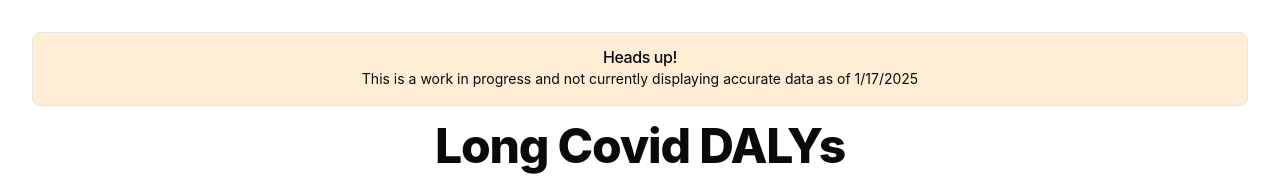
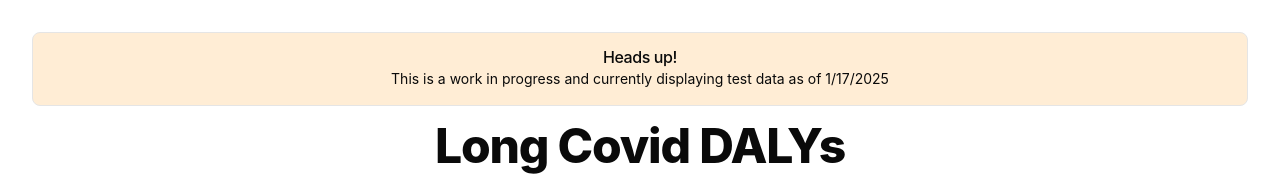
Before and after one commit to DevinCLane/long-covid-dalys, a React (Vite) app: page / in a window 1280 px wide. Shown: the top 176 px of the page. Built offline with nearby package versions, Linux system fonts and the light colour scheme.

Commit message:
not accurate data => test data

```diff
--- a/src/App.tsx
+++ b/src/App.tsx
@@ -11,8 +11,8 @@ function App() {
             <Alert className="bg-orange-100">
                 <AlertTitle>Heads up!</AlertTitle>
                 <AlertDescription>
-                    This is a work in progress and not currently displaying
-                    accurate data as of {localDate}
+                    This is a work in progress and currently displaying test
+                    data as of {localDate}
                 </AlertDescription>
             </Alert>
 
```
